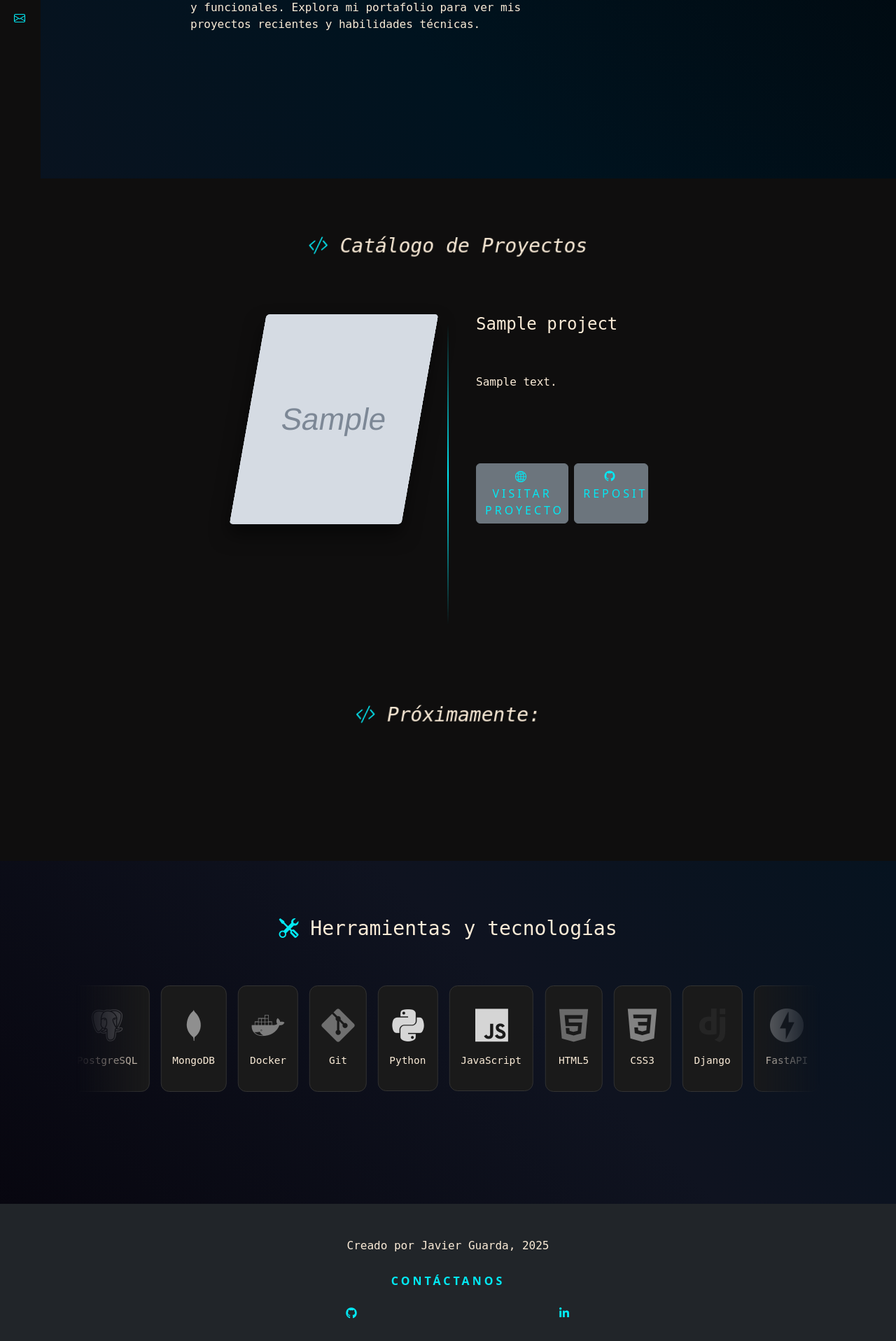
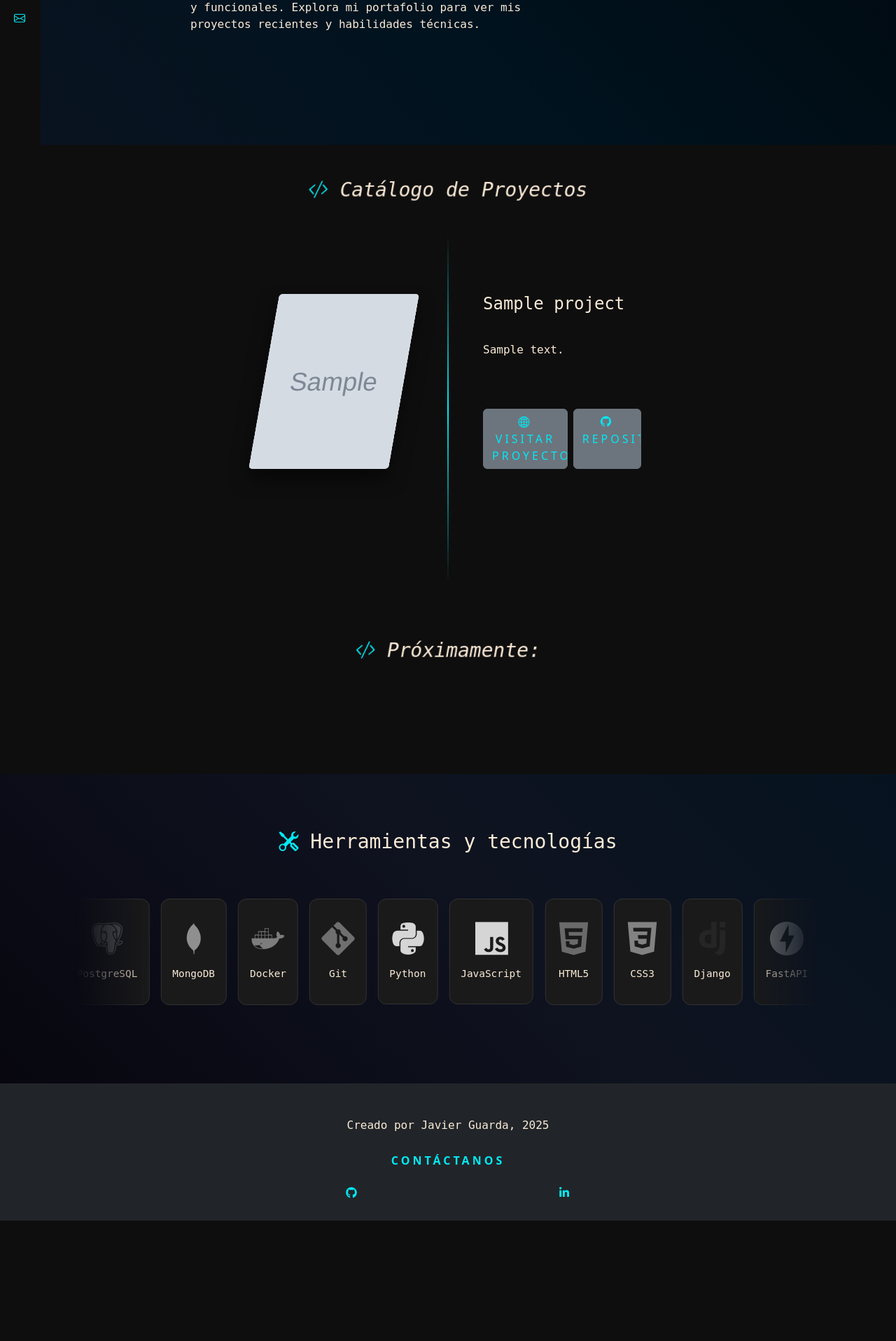
Before and after one commit to wardazeroth/portfolio, a Django app: template templates/index.html in a window 1280 px wide. Shown: the part 478-2394 px from the top of the page at 70% size. After the commit the page ends 2222 px from the top, so only its background shows below. Run offline with Django 3.2, Linux system fonts and the light colour scheme; the template is opened without the code that fills it: most values are stand-ins (such as "Sample title", 1, 10 or a date in 2020); grey boxes marked "Sample" are stand-in pictures; some libraries are stand-ins or nearby versions.

Commit message:
fixes UI

```diff
--- a/static/css/style.css
+++ b/static/css/style.css
@@ -732,14 +732,13 @@
 
 #finalizados, #in_progress {
     position: relative;
-    padding: 2rem 0;
 }
 
 #finalizados::before {
     content: '';
     position: absolute;
     left: 50%;
-    top: 10rem;
+    top: 5rem;
     bottom: 0;
     width: 2px;
     background: linear-gradient(to bottom, transparent, #03e9f4, transparent);
@@ -751,36 +750,38 @@
     display: flex;
     align-items: center; /* Centrado vertical del contenido */
     justify-content: center;
-    min-height: 400px; /* Opcional: para asegurar un tamaño mínimo consistente */
+    min-height: 400px;
     margin-bottom: 4rem;
     position: relative;
 }
 
 /* Forzamos que cada bloque ocupe el 50% para que la división sea exacta */
 .timeline-img, .timeline-content {
-    flex: 0 0 50%;
-    max-width: 50%;
-    padding: 0 40px;
+    padding: 3rem 50px 3rem 50px;
 }
 
 /* Estilo para las fotos para que se vean como en tu referencia */
 .timeline-img figure {
     width: 100%;
-    height: auto;
-    max-width: 400px;
-	height: 300px;
+    max-width: 200px;
+	height: 250px;
     margin: 0 auto;
     border-radius: 5px;
 	transform: skewX(-10deg);
 	object-fit: cover;
 }
 
+.timeline-img figure:hover {
+	transform: skewX(-10deg) scale(1.1);
+	transition: transform 0.3s ease;
+}
+
 /* Centrado de textos */
 .timeline-content {
     display: flex;
     flex-direction: column;
-    justify-content: center;
-    text-align: left;
+    justify-content: space-between;
+    text-align: left!important;
 }
 
 /* Inversión para el zigzag (Alternancia) */
@@ -789,11 +790,11 @@
 }
 
 .timeline-item:nth-child(even) .timeline-content {
-    text-align: right;
+    text-align: right!important;
 }
 
 main {
-	margin-bottom: 10rem;
+	margin-bottom: 7rem;
 }
 
 .skill-card {
@@ -835,7 +836,6 @@
 }
 
 .tech-icons {
-	margin-top: 3rem;
 	display: flex;
 	gap: 25px;
 }
@@ -920,7 +920,6 @@
 .card-content {
     position: relative;
     z-index: 1;
-	margin-bottom: 7rem;
 }
 
 .wrapper-cards > * {
@@ -1027,5 +1026,5 @@
 }
 
 #proyectos {
-	background-color: #0f0e0e
+	background-color: #0f0e0e;
 }
--- a/templates/base.html
+++ b/templates/base.html
@@ -98,7 +98,6 @@
 </div>
 
 <main>
-
     {%block content%}
 
     {%endblock%}
--- a/templates/index.html
+++ b/templates/index.html
@@ -5,7 +5,7 @@
     <div class="row">
         <div class="col-md-2"></div>
         <div class="col-md-8">
-            <main>
+            <main id="pres">
                 <h3 class="maqu mensaje">{{mensaje}}</h3>
                     <div class="row">
                         <div class="col-md-8 presentacion order-2 order-md-1">
@@ -24,11 +24,10 @@
 </section>
 
 
-<div class="col-md-12" id="proyectos">
+<div id="proyectos">
     <div class="row">
         <div class="col-md-3"></div>
         <div class="col-md-6">
-                <section>
             <section id="finalizados" class="mt-5">
                     <div class="autoShow2">
                         <h3 class="catalogo"><i class="bi bi-code-slash" style="color: #03e9f4!important;"></i>    Catálogo de Proyectos</h3>
@@ -37,11 +36,11 @@
                     {%if projects%}
                         {%for project in projects%}
                             {%if not project.en_progreso %}
-                                    <div class="autoShow">
+                            <div class="timeline-item autoShow">
                             <div class="{% cycle 'normal-row' 'reverse-row' %}">
                                 <div class="card-content">
                                     <div class="row mb-5 {% cycle '' 'flex-row-reverse' %}">
-                                                    <div class="timeline-img">
+                                            <div class="col-md-6 timeline-img d-flex justify-content-center">
                                                 <figure class="openModalButton"
                                                     data-bs-toggle="modal"
                                                     data-bs-target="#myModal"
@@ -60,9 +59,9 @@
                                                 </figure>
                                             </div>
 
-                                                    <div class="timeline-content">
+                                            <div class="col-md-6 timeline-content">
                                                 <h4>{{project.titulo}}</h4>
-                                                        <p class="mt-4">{{project.descripcion}}<p>
+                                                <p>{{project.descripcion}}<p>
                                                 <div class="tech-icons">
                                                     {%for tech in project.tecnologias.all %}
                                                         <i class="{{tech.icono_class}} colored" style="font-size: 20px;" data-name="{{tech.nombre}}"></i>
@@ -70,9 +69,9 @@
                                                 </div>
                                                 <div class="d-flex flex-row gap-2 justify-content-center justify-content-md-start">
                                                     {%if project.link%}
-                                                                <a href="{{project.link}}" target="_blank" class="btn btn-secondary mt-4"><i class="bi bi-globe2"></i>  Visitar proyecto</a>
+                                                        <a href="{{project.link}}" target="_blank" class="btn btn-secondary mt-3"><i class="bi bi-globe2"></i>  Visitar proyecto</a>
                                                     {%endif%}
-                                                            <a href="{{project.repositorio}}" target="_blank" class="btn btn-secondary mt-4"><i class="devicon-github-plain"></i>  Repositorio</a>
+                                                    <a href="{{project.repositorio}}" target="_blank" class="btn btn-secondary mt-3"><i class="devicon-github-plain"></i>  Repositorio</a>
                                                 </div>
                                             </div>
                                         </div>
@@ -123,12 +122,15 @@
                                                     <i class="{{tech.icono_class}} colored" style="font-size: 20px;"></i>
                                                 {%endfor%}
                                             </div>
-                                                        <div class="d-flex flex-row gap-2 justify-content-center justify-content-md-start">
+                                            <div>
+                                                <div class="botonesd-flex flex-row gap-2 justify-content-center justify-content-md-start">
                                                     {%if project.link%}
-                                                            <a href="{{project.link}}" target="_blank" class="btn btn-secondary mt-4"><i class="bi bi-globe2"></i>  Visitar proyecto</a>
+                                                        <a href="{{project.link}}" target="_blank" class="btn btn-secondary mt-4 botones-card"><i class="bi bi-globe2"></i>  Visitar proyecto</a>
                                                     {%endif%}
-                                                        <a href="{{project.repositorio}}" target="_blank" class="btn btn-secondary mt-4"><i class="devicon-github-plain"></i>  Repositorio</a>
+                                                    <a href="{{project.repositorio}}" target="_blank" class="btn btn-secondary mt-4 botones-card"><i class="devicon-github-plain"></i>  Repositorio</a>
                                                 </div>
+                                            </div>
+
                                         </div>
                                     </div>
                                 </div>
@@ -136,7 +138,6 @@
                             {%endif%}
                         {%endfor%}
                     </div>
-                    </section>
             </section>
         </div>
     </div>
@@ -364,4 +365,4 @@
         targets.forEach(el => observer.observe(el));
     });
 </script>
-{% endblock %}ññ
+{% endblock %}
```
Lines whose indentation alone changed are shown as unchanged.
